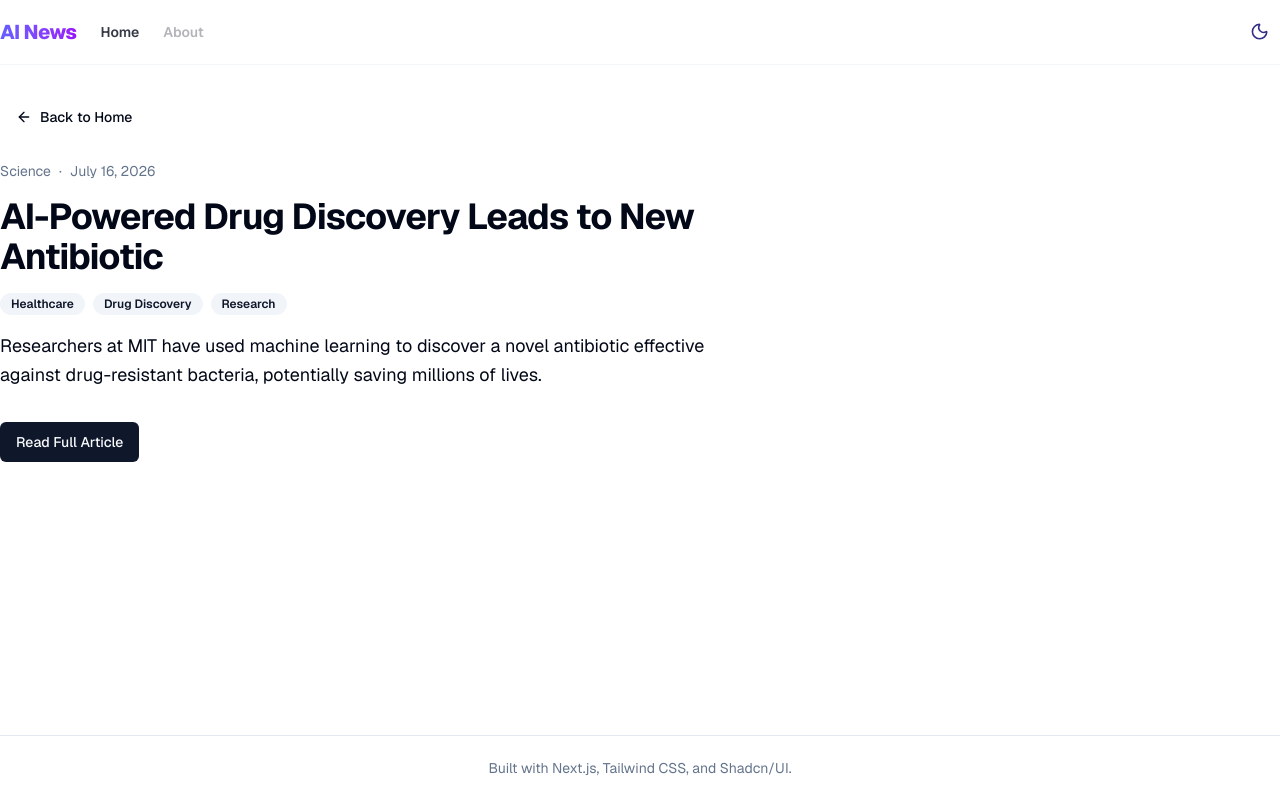
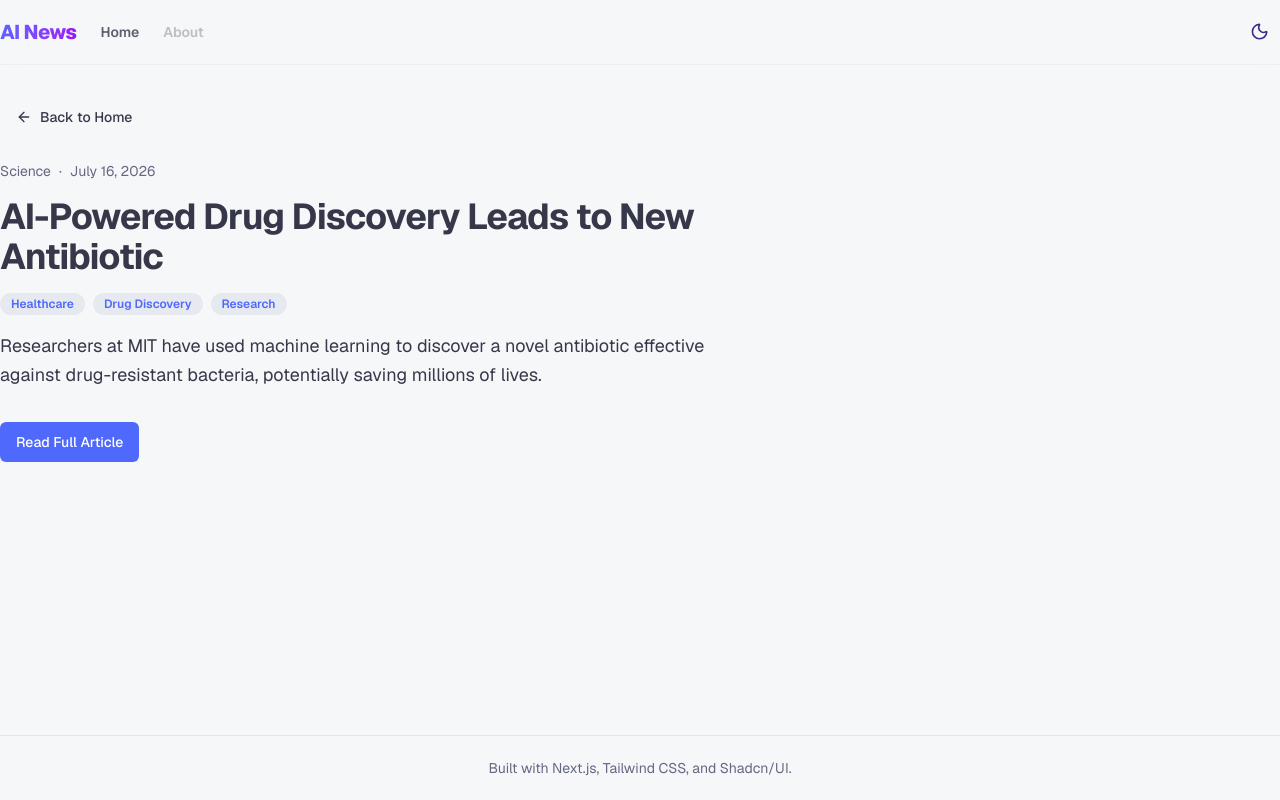
Before and after one commit to Yugu-48/ai-news, a Next.js app in the folder frontend/: page /article/ai-antibiotic-discovery in a window 1280 px wide. Built offline with nearby package versions, Linux system fonts and the light colour scheme.

Commit message:
style(theme): update globals.css to Catppuccin Latte and Mocha palettes for premium developer-grade UI look

```diff
--- a/frontend/src/app/globals.css
+++ b/frontend/src/app/globals.css
@@ -2,48 +2,50 @@
 
 @layer base {
   :root {
-    --background: 0 0% 100%;
-    --foreground: 222.2 84% 4.9%;
+    /* Catppuccin Latte inspired light mode (soft, high-contrast) */
+    --background: 220 23% 97%;
+    --foreground: 234 16% 25%;
     --card: 0 0% 100%;
-    --card-foreground: 222.2 84% 4.9%;
+    --card-foreground: 234 16% 25%;
     --popover: 0 0% 100%;
-    --popover-foreground: 222.2 84% 4.9%;
-    --primary: 222.2 47.4% 11.2%;
-    --primary-foreground: 210 40% 98%;
-    --secondary: 210 40% 96.1%;
-    --secondary-foreground: 222.2 47.4% 11.2%;
-    --muted: 210 40% 96.1%;
-    --muted-foreground: 215.4 16.3% 46.9%;
-    --accent: 210 40% 96.1%;
-    --accent-foreground: 222.2 47.4% 11.2%;
-    --destructive: 0 84.2% 60.2%;
-    --destructive-foreground: 210 40% 98%;
-    --border: 214.3 31.8% 91.4%;
-    --input: 214.3 31.8% 91.4%;
-    --ring: 222.2 84% 4.9%;
-    --radius: 0.5rem;
+    --popover-foreground: 234 16% 25%;
+    --primary: 231 97% 65%; /* Soft Lavender/Indigo */
+    --primary-foreground: 0 0% 100%;
+    --secondary: 220 22% 92%;
+    --secondary-foreground: 231 97% 65%;
+    --muted: 220 15% 94%;
+    --muted-foreground: 233 13% 45%;
+    --accent: 220 22% 92%;
+    --accent-foreground: 234 16% 25%;
+    --destructive: 0 84% 60%;
+    --destructive-foreground: 0 0% 100%;
+    --border: 220 20% 90%;
+    --input: 220 20% 90%;
+    --ring: 231 97% 65%;
+    --radius: 0.85rem;
   }
 
   .dark {
-    --background: 222.2 84% 4.9%;
-    --foreground: 210 40% 98%;
-    --card: 222.2 84% 4.9%;
-    --card-foreground: 210 40% 98%;
-    --popover: 222.2 84% 4.9%;
-    --popover-foreground: 210 40% 98%;
-    --primary: 210 40% 98%;
-    --primary-foreground: 222.2 47.4% 11.2%;
-    --secondary: 217.2 32.6% 17.5%;
-    --secondary-foreground: 210 40% 98%;
-    --muted: 217.2 32.6% 17.5%;
-    --muted-foreground: 215 20.2% 65.1%;
-    --accent: 217.2 32.6% 17.5%;
-    --accent-foreground: 210 40% 98%;
-    --destructive: 0 62.8% 30.6%;
-    --destructive-foreground: 210 40% 98%;
-    --border: 217.2 32.6% 17.5%;
-    --input: 217.2 32.6% 17.5%;
-    --ring: 212.7 26.8% 83.9%;
+    /* Catppuccin Mocha inspired dark mode (sleek, deep violet-slate) */
+    --background: 240 23% 9%; /* Deep Crust */
+    --foreground: 226 64% 88%; /* Soft text */
+    --card: 240 21% 12%; /* Mantle */
+    --card-foreground: 226 64% 88%;
+    --popover: 240 21% 12%;
+    --popover-foreground: 226 64% 88%;
+    --primary: 267 84% 81%; /* Mauve Accent */
+    --primary-foreground: 240 23% 9%;
+    --secondary: 235 15% 18%;
+    --secondary-foreground: 267 84% 81%;
+    --muted: 235 15% 16%;
+    --muted-foreground: 228 24% 72%;
+    --accent: 235 15% 18%;
+    --accent-foreground: 226 64% 88%;
+    --destructive: 346 77% 57%;
+    --destructive-foreground: 240 23% 9%;
+    --border: 235 15% 20%;
+    --input: 235 15% 20%;
+    --ring: 267 84% 81%;
   }
 }
 
@@ -52,7 +54,7 @@
     @apply border-border;
   }
   body {
-    @apply bg-background text-foreground;
+    @apply bg-background text-foreground transition-colors duration-300;
   }
 }
 
```
